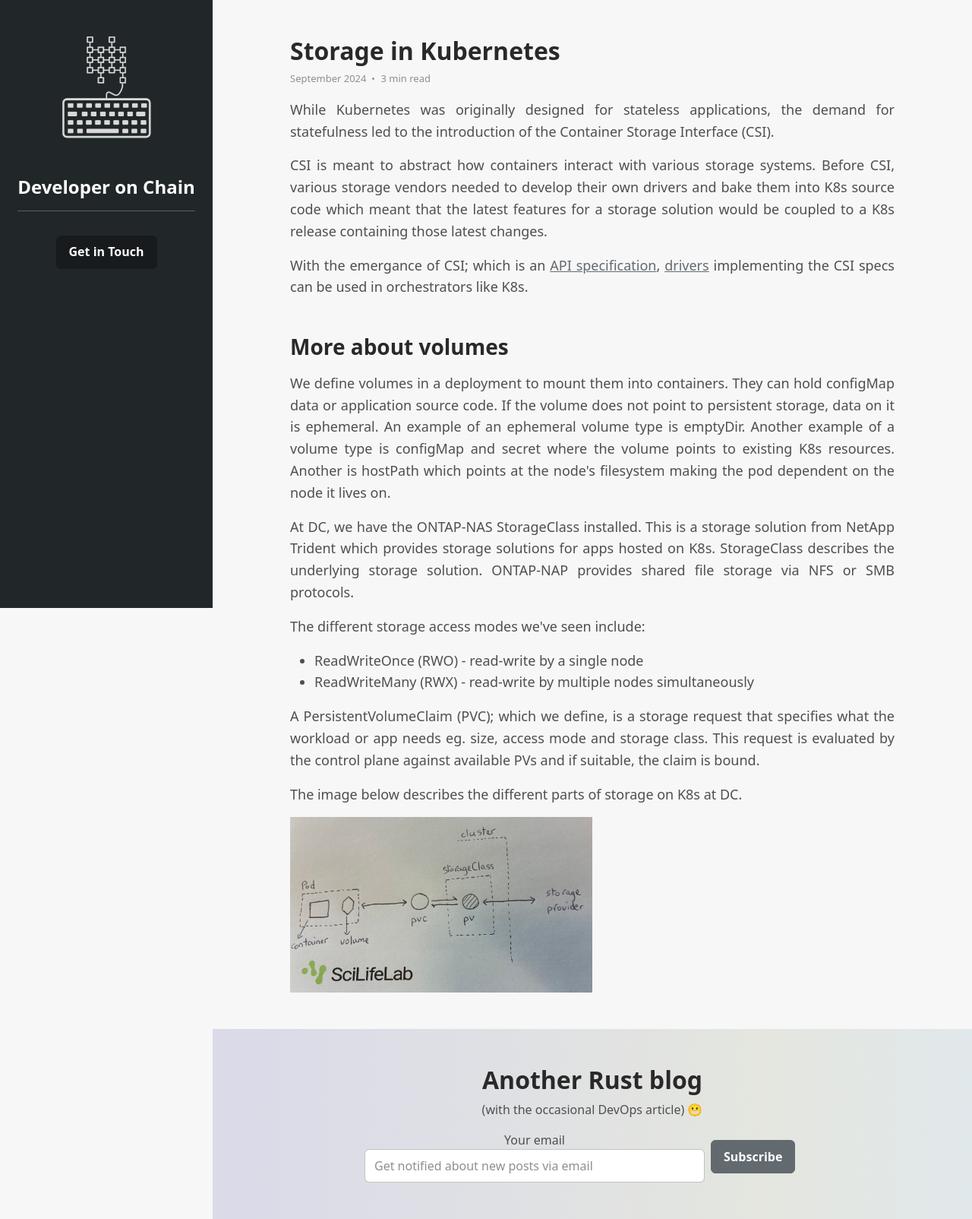
After one commit to j-awada/developeronchain, a Django app: page /storage_in_k8s in a window 1280 px wide. The commit adds this page. Shown: the whole page at 76% size. Run offline with Django 4.2, Linux system fonts and the light colour scheme; some libraries are stand-ins or nearby versions.

Commit message:
add initial html article storage in k8s

```diff
--- /dev/null
+++ b/templates/blog/storage_in_k8s.html
@@ -0,0 +1,71 @@
+{% extends 'general/base.html' %}
+
+{% load static %}
+
+{% block head_tag %}
+  <meta charset="utf-8" />
+  <meta name="viewport" content="width=device-width, initial-scale=1, shrink-to-fit=no" />
+  <meta name="description" content="Storage in Kubernetes" />
+  <meta name="keywords" content="Kubernetes, storage, DevOps, cloud, containers">
+  <title>Storage in Kubernetes</title>
+{% endblock %}
+
+{% block body %}
+
+{% include 'general/side_navbar.html' %}
+
+<div class="main-wrapper">
+
+  <article class="blog-post px-3 py-5 p-md-5">
+    <div class="container single-col-max-width">
+      <header class="blog-post-header">
+        <h2 class="title mb-2">Storage in Kubernetes</h2>
+        <div class="meta mb-3"><span class="date">September 2024</span><span class="time">3 min read</span></div>
+      </header>
+
+      <div class="blog-post-body">
+
+        <p>While Kubernetes was originally designed for stateless applications, the demand for statefulness led to the introduction of the Container Storage Interface (CSI).</p>
+
+        <p>CSI is meant to abstract how containers interact with various storage systems. Before CSI, various storage vendors needed to develop their own drivers and bake them into K8s source code which meant that the latest features for a storage solution would be coupled to a K8s release containing those latest changes.</p>
+
+        <p>With the emergance of CSI; which is an <a href="https://github.com/container-storage-interface/spec" target="_blank">API specification</a>, <a href="https://kubernetes-csi.github.io/docs/drivers.html" target="_blank">drivers</a> implementing the CSI specs can be used in orchestrators like K8s.</p>
+
+        <h3 class="mt-5 mb-3">More about volumes</h3>
+
+        <p>We define volumes in a deployment to mount them into containers. They can hold configMap data or application source code. If the volume does not point to persistent storage, data on it is ephemeral. An example of an ephemeral volume type is emptyDir. Another example of a volume type is configMap and secret where the volume points to existing K8s resources. Another is hostPath which points at the node's filesystem making the pod dependent on the node it lives on.</p>
+
+        <p>At DC, we have the ONTAP-NAS StorageClass installed. This is a storage solution from NetApp Trident which provides storage solutions for apps hosted on K8s. StorageClass describes the underlying storage solution. ONTAP-NAP provides shared file storage via NFS or SMB protocols.</p>
+
+        <p>The different storage access modes we've seen include:</p>
+
+        <ul>
+          <li>ReadWriteOnce (RWO) - read-write by a single node</li>
+          <li>ReadWriteMany (RWX) - read-write by multiple nodes simultaneously</li>
+        </ul>
+
+        <p>A PersistentVolumeClaim (PVC); which we define, is a storage request that specifies what the workload or app needs eg. size, access mode and storage class. This request is evaluated by the control plane against available PVs and if suitable, the claim is bound.</p>
+
+        <p>The image below describes the different parts of storage on K8s at DC.</p>
+
+        <img class="img-fluid" width="50%" src="{% static 'assets/images/storage_in_k8s/volumes.jpeg' %}" alt="image">
+
+        <br>
+      </div>
+    </div><!--//container-->
+  </article>
+
+  <section class="cta-section theme-bg-light py-5">
+  <div class="container text-center">
+    <h2 class="heading">Another Rust blog</h2>
+    <div class="intro">(with the occasional DevOps article) 😬</div>
+    <div class="single-form-max-width pt-3 mx-auto">
+    {% include 'general/subscriber_form.html' %}
+    </div><!--//single-form-max-width-->
+  </div><!--//container-->
+  </section>
+
+</div><!--//main-wrapper-->
+
+
+{% endblock %}
```
Also changed, not shown: templates/general/home.html (+16 -0 lines), static/assets/images/storage_in_k8s/volumes.jpeg (added).
